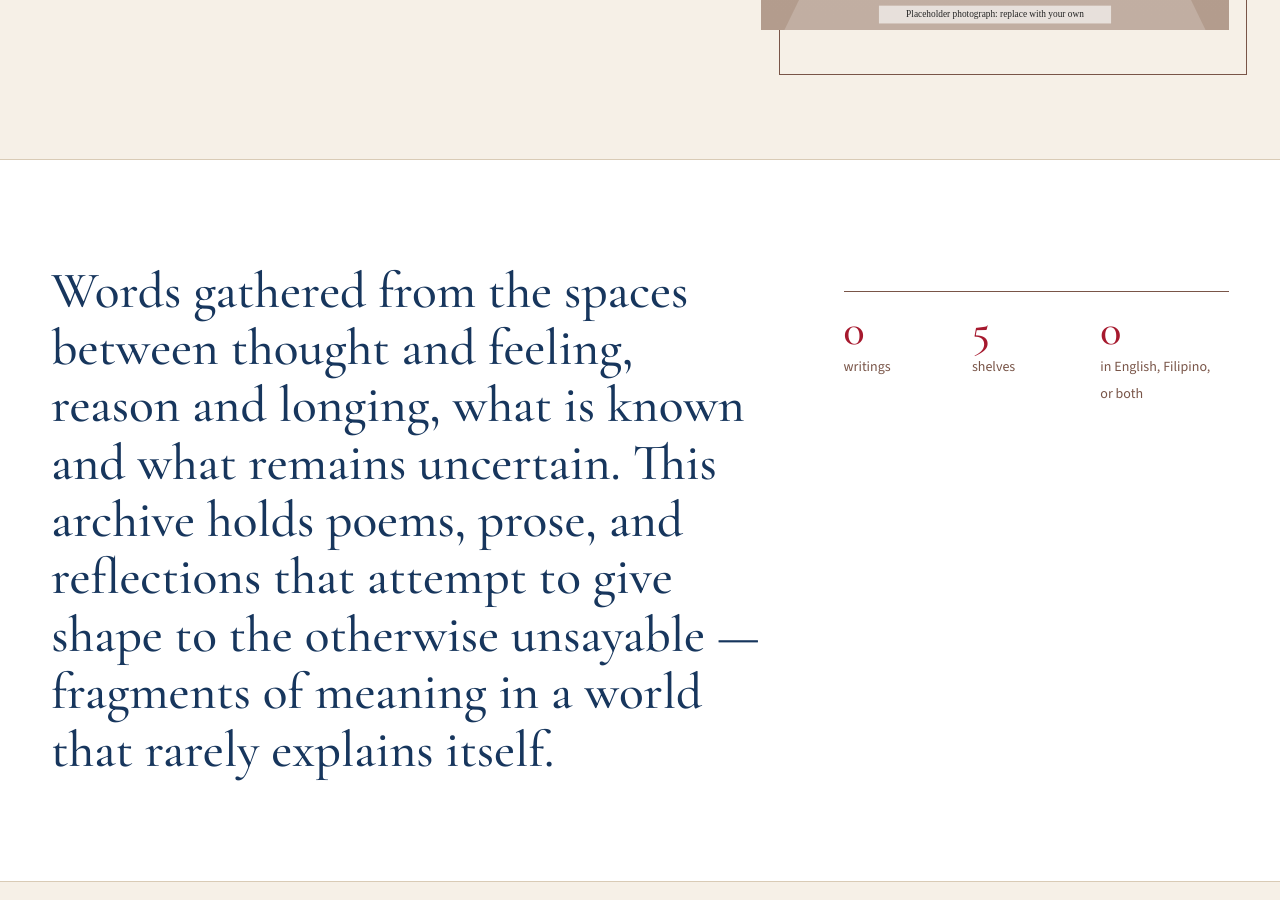
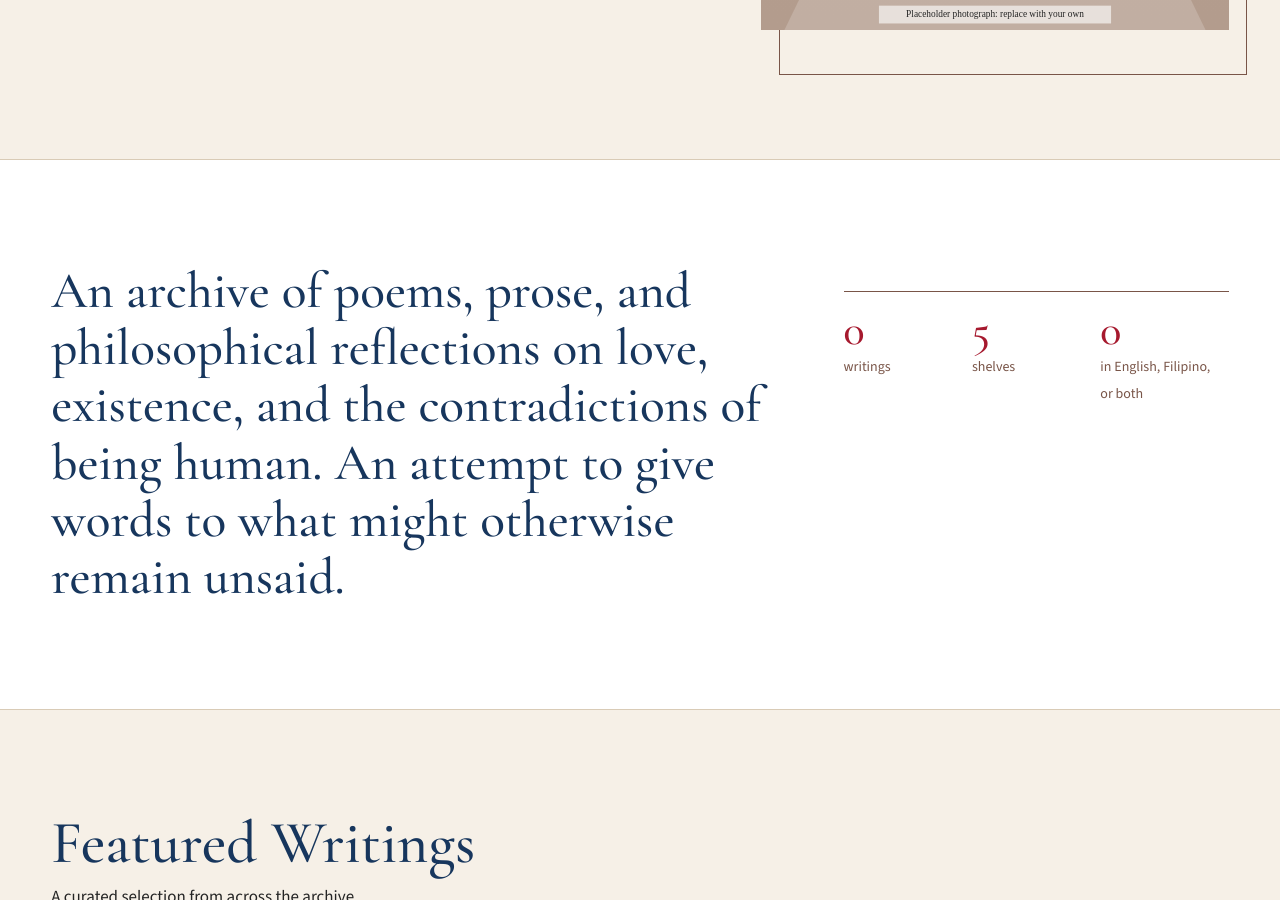
Before and after one commit to levray23/lev-literature, a Jekyll site: the page built from index.html, in a window 1280 px wide and 900 px high, scrolled down 726 px. Built offline with Jekyll 4.4.1, drawn with Linux system fonts in a browser that asks for light colours.

Commit message:
Update _data/site.yml (via Pages CMS)

```diff
--- a/_data/site.yml
+++ b/_data/site.yml
@@ -1,10 +1,8 @@
 tagline: For all that we cannot leave unsaid.
 hero_image: /assets/site/hero.svg
-archive_statement: Words gathered from the spaces between thought and feeling,
-  reason and longing, what is known and what remains uncertain. This archive
-  holds poems, prose, and reflections that attempt to give shape to the
-  otherwise unsayable — fragments of meaning in a world that rarely explains
-  itself.
+archive_statement: An archive of poems, prose, and philosophical reflections on
+  love, existence, and the contradictions of being human. An attempt to give
+  words to what might otherwise remain unsaid.
 about_teaser: Behind every written word is a mind still learning, questioning,
   and becoming. If you'd like to know the person behind these pages — the
   thoughts, experiences, and curiosities that shape them — you're welcome to
```
